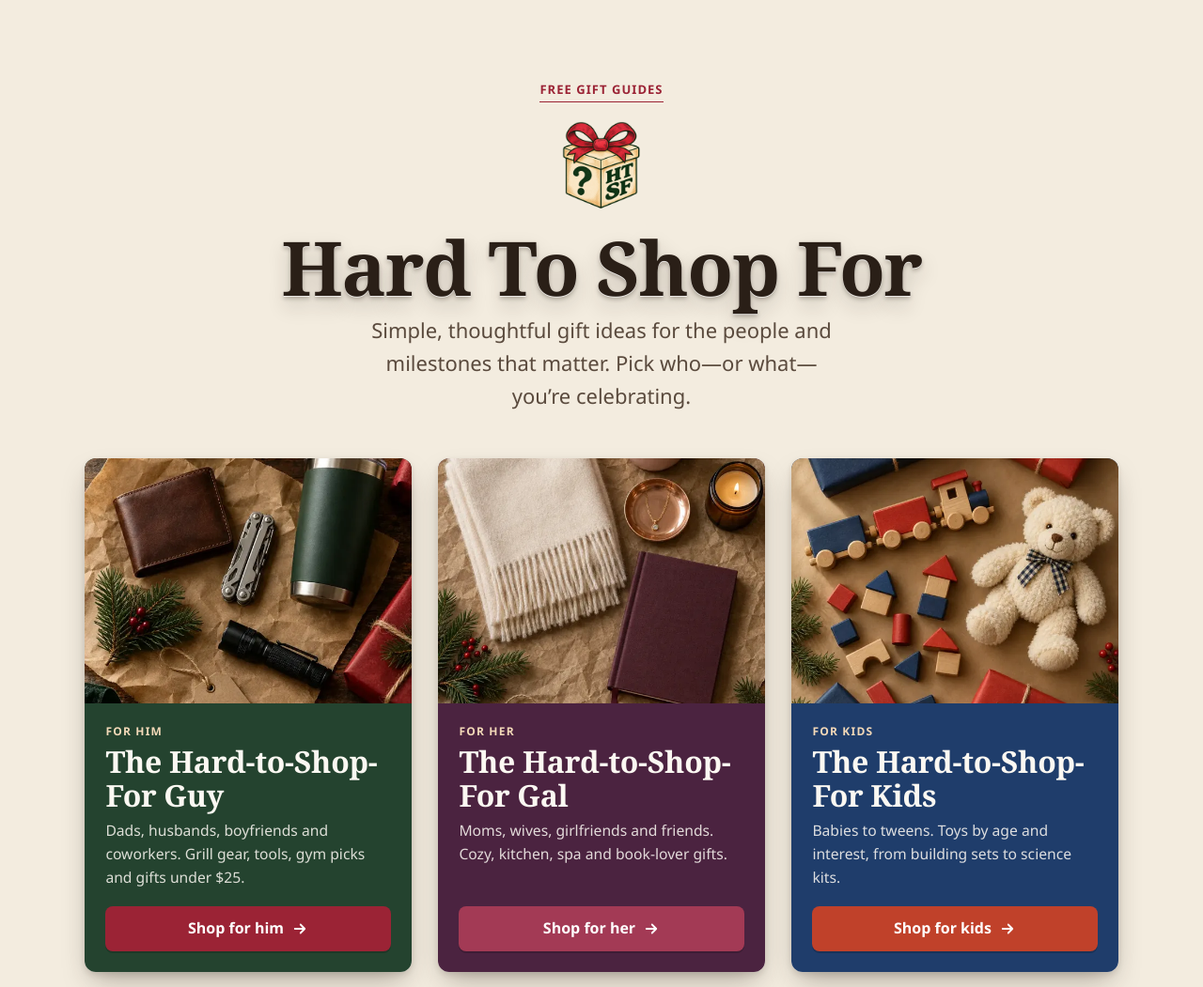
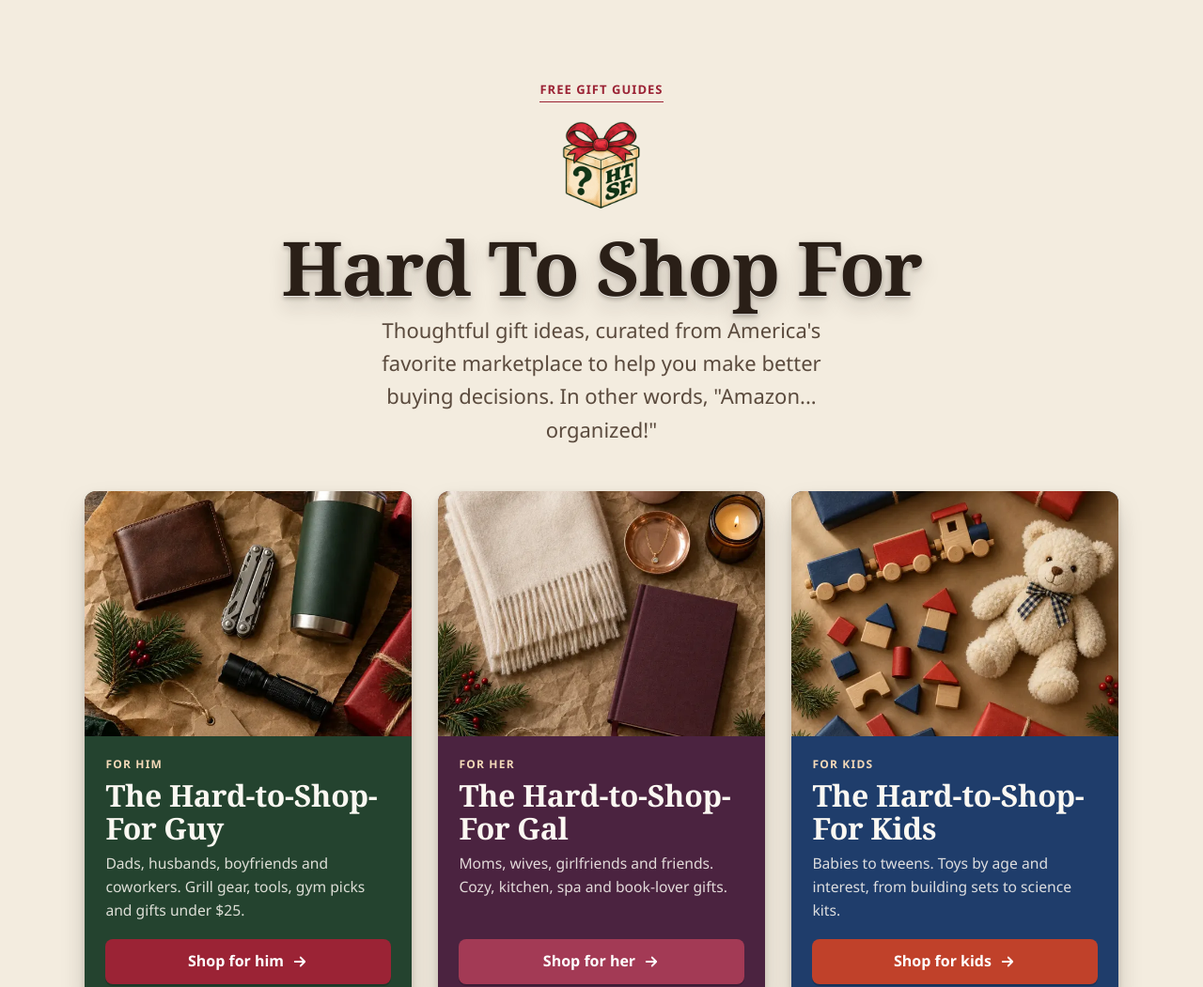
Before and after one commit to txforrest/hardtoshopfor-links, a plain HTML site: page index.html in a window 1280 px wide. Shown: the top 1051 px of the page at 94% size. Drawn offline with Linux system fonts and the light colour scheme; a web font is replaced by a local one.

Commit message:
Update homepage introduction

```diff
--- a/index.html
+++ b/index.html
@@ -63,7 +63,7 @@ footer p{margin:.25rem 0}
 <header><div class="wrap">
   <span class="kicker">Free gift guides</span>
   <img class="hub-logo" src="img/logo-complete.webp" alt="Hard To Shop For gift-box logo" width="1254" height="1254"><h1>Hard To Shop For</h1>
-  <p class="lede">Simple, thoughtful gift ideas for the people and milestones that matter. Pick who—or what—you’re celebrating.</p>
+  <p class="lede">Thoughtful gift ideas, curated from America's favorite marketplace to help you make better buying decisions. In other words, "Amazon... organized!"</p>
 </div></header>
 <main class="wrap" id="guides">
   <div class="cards">
```
